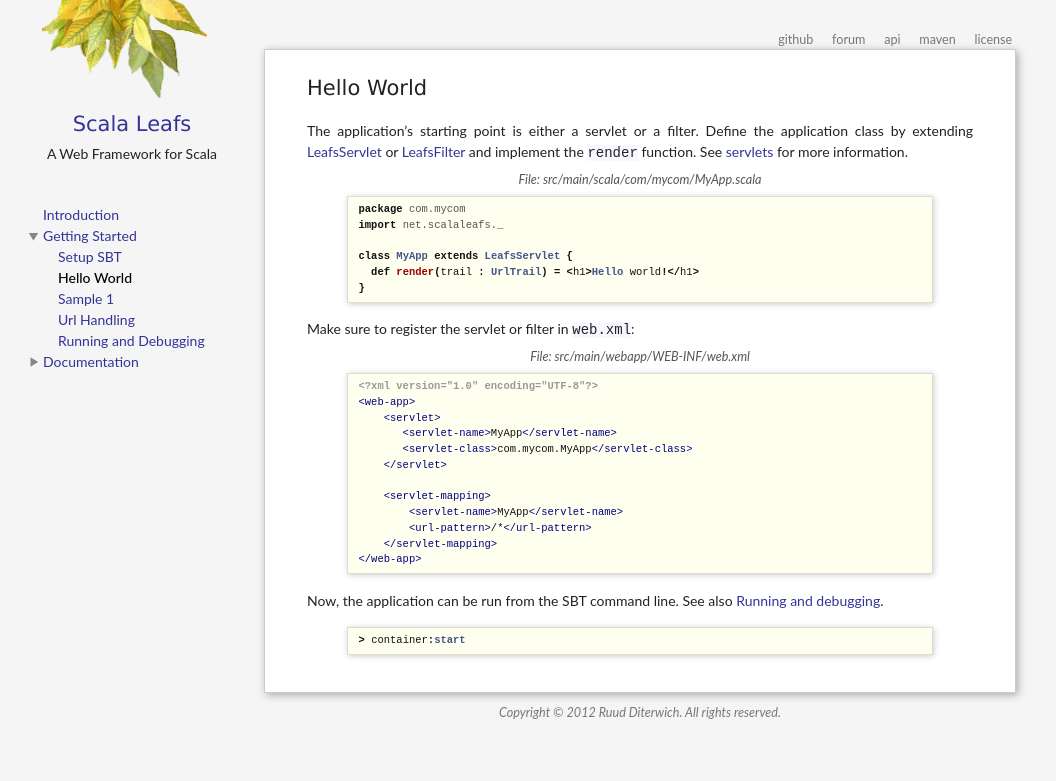
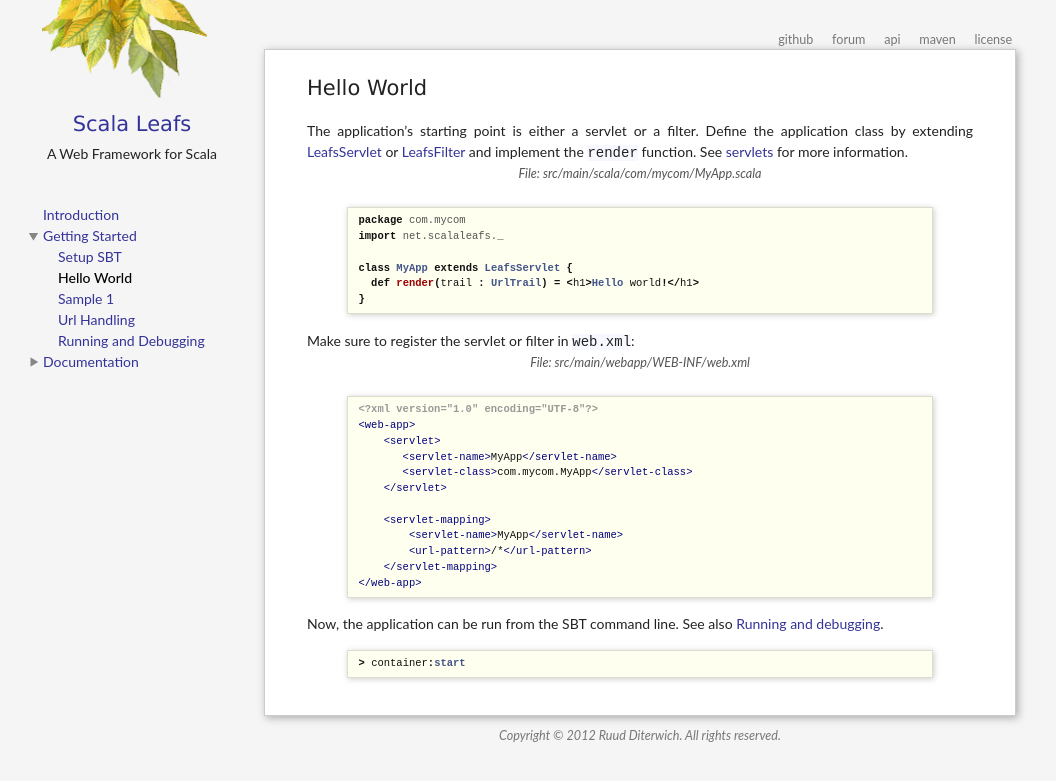
Before and after one commit to scalastuff/scalaleafs, a Jekyll site: the page built from hello-world.md, in a window 1280 px wide. Shown: the top 781 px of the page, without its empty margins (0-1056 px from the left). Built offline with Jekyll 4.4.1, drawn with Linux system fonts in a browser that asks for light colours.

Commit message:
Updated stylesheets/scalaleafs.css

```diff
--- a/stylesheets/scalaleafs.css
+++ b/stylesheets/scalaleafs.css
@@ -21,9 +21,8 @@ body,div,dl,dt,dd,ul,ol,li,h1,h2,h3,h4,h5,h6,pre,form,fieldset,p,blockquote,th,t
 /* @end */
 
 label {
-  margin-bottom: 8px;
-  padding-top: -14px;
-  line-height: 0.1em;
+  padding-bottom: 8px;
+  margin-top: -14px;
   display: block;
   text-align: center;
   font-style: italic;
```
